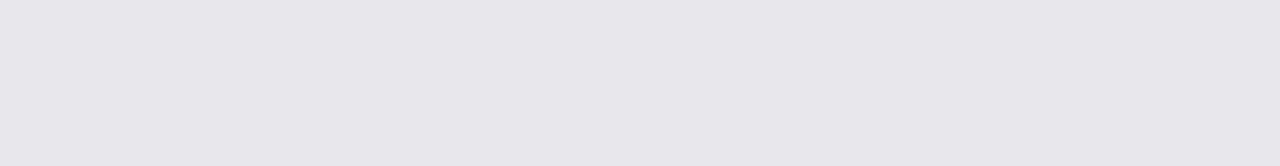
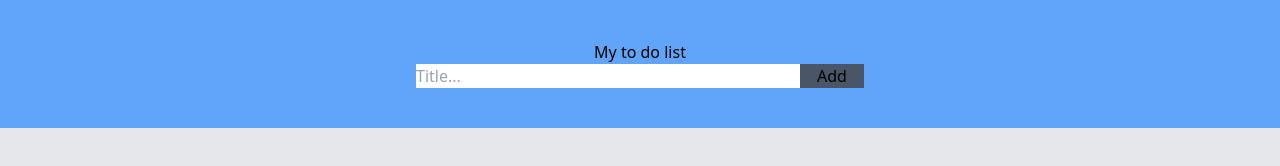
Before and after one commit to aljnmusic/JS1, a browser extension: page todo list/index.html in a window 1280 px wide. Drawn offline with nearby package versions, Linux system fonts and the light colour scheme.

Commit message:
feat: added a input and button

```diff
--- a/todo list/index.html
+++ b/todo list/index.html
@@ -6,9 +6,13 @@
     <link href="https://cdn.jsdelivr.net/npm/tailwindcss@2.2.19/dist/tailwind.min.css" rel="stylesheet" />
     <title>Todo list</title>
 </head>
-<body class="bg-gray-200 font-sans">
-    <div class="bg-red-500">
-
+<body class="bg-gray-200 font-sans flex justify-center items-center">
+    <div class="bg-blue-400 w-full h-32 flex flex-col items-center justify-center">
+        <h1 class="text-center">My to do list</h1>
+        <div class="w-3/4 flex flex-row flex-wrap justify-center">
+            <input type="text" id="myInput" placeholder="Title..." class="w-96">
+            <span class="w-16 bg-gray-950 z-100 text-center" style="background-color: #4A5568;">Add</span>
+        </div>
     </div>
 </body>
 </html>
```
